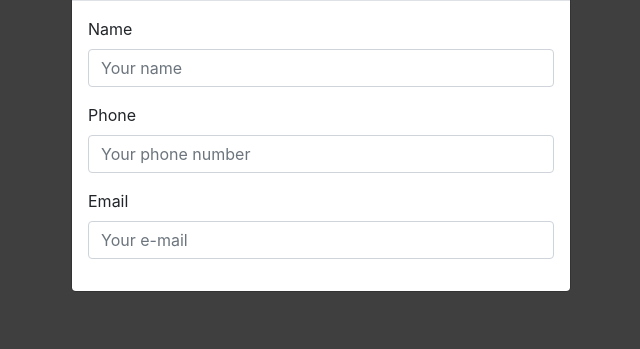
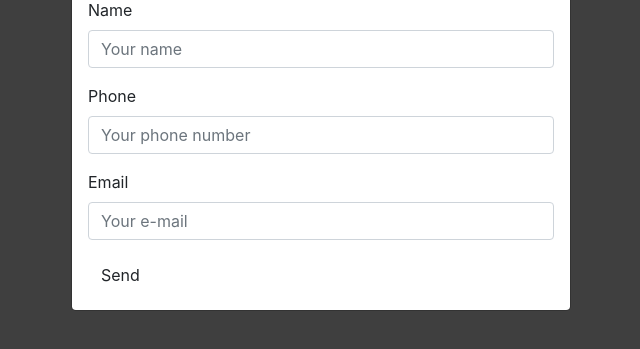
Before and after one commit to coatceatl/contact-form, a website built with webpack: page index.html in a window 1280 px wide. Both pictures are taken after a click on the button "Button". Shown: the part 301-650 px from the top of the page, without its empty margins (319-959 px from the left). Built offline with nearby package versions, Linux system fonts and the light colour scheme.

Commit message:
added button to form

```diff
--- a/index.html
+++ b/index.html
@@ -53,6 +53,7 @@
                          requared
                    />
                  </div>
+                 <button type='submit' class='btn btn-default'>Send</button>
               </form>
           </div>
         </div>
```
